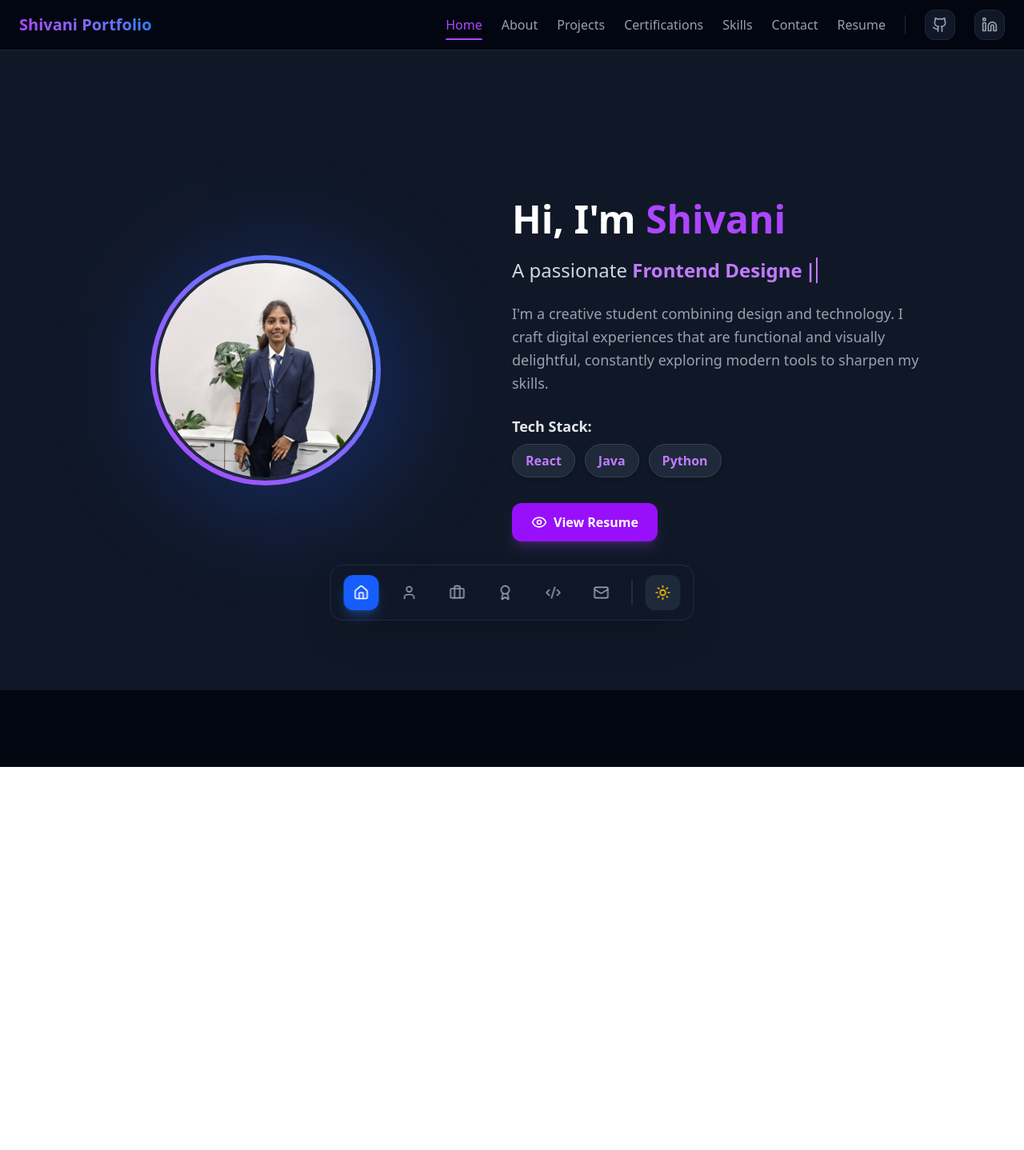
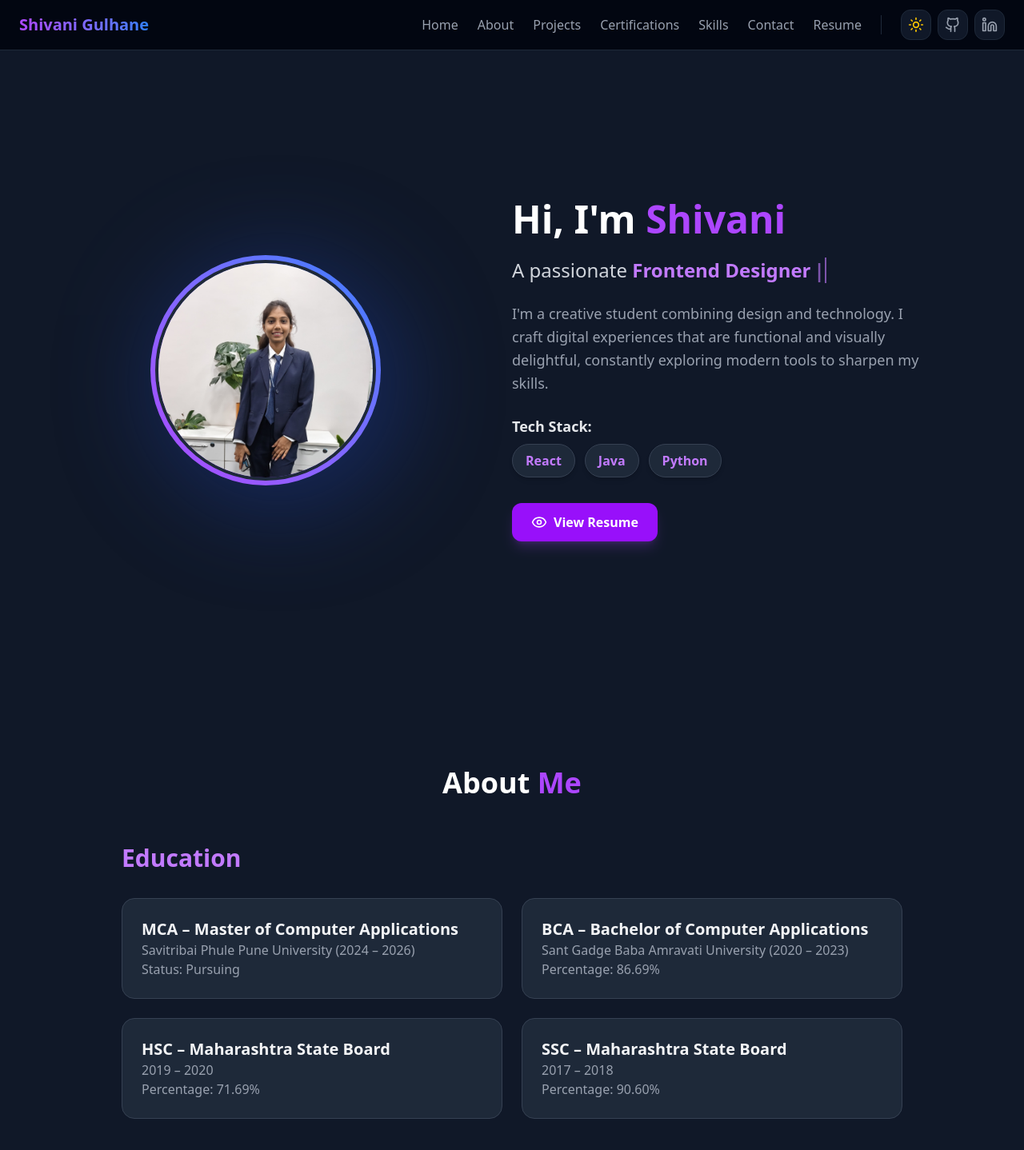
Before and after one commit to Gulhane-Shivani/Shivani-Portfolio, a React (Vite) app: page / in a window 1280 px wide. Shown: the top 1438 px of the page at 80% size. Before the commit the page ends 959 px from the top, so only its background shows below. Built offline with nearby package versions, Linux system fonts and the light colour scheme.

Commit message:
animation added in portfolio and also added scolling feature  from home to contact

```diff
--- a/package.json
+++ b/package.json
@@ -11,6 +11,8 @@
   },
   "dependencies": {
     "@tailwindcss/vite": "^4.1.17",
+    "framer-motion": "^12.35.1",
+    "lenis": "^1.3.18",
     "lucide-react": "^0.564.0",
     "react": "^19.1.1",
     "react-dom": "^19.1.1",
--- a/src/App.jsx
+++ b/src/App.jsx
@@ -1,6 +1,5 @@
 import { useState, useEffect } from "react";
-import { Routes, Route } from "react-router-dom";
-import FloatingDock from "./components/FloatingDock";
+import { Routes, Route, useLocation } from "react-router-dom";
 import Navbar from "./components/Navbar";
 import Home from "./pages/Home";
 import About from "./pages/About";
@@ -9,9 +8,51 @@ import Certifications from "./pages/Certifications";
 import Skills from "./pages/Skills";
 import Contact from "./pages/Contact";
 import Resume from "./pages/Resume";
+import Lenis from "lenis";
 
 export default function App() {
   const [darkMode, setDarkMode] = useState(true); // Default to dark mode as per reference
+  const location = useLocation();
+
+  useEffect(() => {
+    // Initialize Lenis
+    const lenis = new Lenis({
+      duration: 1.2,
+      easing: (t) => Math.min(1, 1.001 - Math.pow(2, -10 * t)),
+      orientation: 'vertical',
+      gestureOrientation: 'vertical',
+      smoothWheel: true,
+      wheelMultiplier: 1,
+      smoothTouch: false,
+      touchMultiplier: 2,
+      infinite: false,
+    });
+
+    let rafId;
+
+    function raf(time) {
+      lenis.raf(time);
+      rafId = requestAnimationFrame(raf);
+    }
+
+    rafId = requestAnimationFrame(raf);
+
+    // Make lenis available globally for easy scrolling from Navbar
+    window.lenis = lenis;
+
+    return () => {
+      cancelAnimationFrame(rafId);
+      lenis.destroy();
+      delete window.lenis;
+    };
+  }, []);
+
+  // Reset scroll on route change
+  useEffect(() => {
+    if (!location.hash) {
+      window.scrollTo(0, 0);
+    }
+  }, [location.pathname]);
 
   useEffect(() => {
     if (darkMode) {
@@ -25,20 +66,22 @@ export default function App() {
 
   return (
     <div className={`flex flex-col min-h-screen transition-colors duration-300 ${darkMode ? 'dark bg-gray-950 text-white' : 'bg-white text-gray-900'}`}>
-      <Navbar darkMode={darkMode} />
-      <main className="flex-grow pb-24"> {/* Added padding bottom for floating dock */}
+      <Navbar darkMode={darkMode} toggleTheme={toggleTheme} />
+      <main className="flex-grow">
         <Routes>
-          <Route path="/" element={<Home darkMode={darkMode} />} />
-          <Route path="/about" element={<About darkMode={darkMode} />} />
-          <Route path="/projects" element={<Projects darkMode={darkMode} />} />
-          <Route path="/certifications" element={<Certifications darkMode={darkMode} />} />
-          <Route path="/skills" element={<Skills darkMode={darkMode} />} />
-          <Route path="/contact" element={<Contact darkMode={darkMode} />} />
+          <Route path="/" element={
+            <div className="flex flex-col">
+              <Home darkMode={darkMode} />
+              <About darkMode={darkMode} />
+              <Projects darkMode={darkMode} />
+              <Certifications darkMode={darkMode} />
+              <Skills darkMode={darkMode} />
+              <Contact darkMode={darkMode} />
+            </div>
+          } />
           <Route path="/resume" element={<Resume darkMode={darkMode} />} />
         </Routes>
       </main>
-
-      <FloatingDock darkMode={darkMode} toggleTheme={toggleTheme} />
     </div>
   );
 }
--- /dev/null
+++ b/src/components/FadeIn.jsx
@@ -0,0 +1,23 @@
+import { motion } from "framer-motion";
+
+export default function FadeIn({ children, delay = 0, direction = "up", className = "" }) {
+    const directions = {
+        up: { y: 40, x: 0 },
+        down: { y: -40, x: 0 },
+        left: { x: 40, y: 0 },
+        right: { x: -40, y: 0 },
+        none: { x: 0, y: 0 }
+    };
+
+    return (
+        <motion.div
+            initial={{ opacity: 0, ...directions[direction] }}
+            whileInView={{ opacity: 1, x: 0, y: 0 }}
+            viewport={{ once: true, margin: "-100px" }}
+            transition={{ duration: 0.7, delay, ease: [0.25, 0.46, 0.45, 0.94] }}
+            className={className}
+        >
+            {children}
+        </motion.div>
+    );
+}
--- a/src/components/Navbar.jsx
+++ b/src/components/Navbar.jsx
@@ -1,22 +1,40 @@
-import { Link, useLocation } from "react-router-dom";
-import { Github, Menu, X, Linkedin } from "lucide-react";
+import { Link, useLocation, useNavigate } from "react-router-dom";
+import { Github, Menu, X, Linkedin, Sun, Moon } from "lucide-react";
 import { useState } from "react";
 
-export default function Navbar({ darkMode }) {
+export default function Navbar({ darkMode, toggleTheme }) {
   const [isOpen, setIsOpen] = useState(false);
   const location = useLocation();
+  const navigate = useNavigate();
 
   const navLinks = [
-    { name: "Home", path: "/" },
-    { name: "About", path: "/about" },
-    { name: "Projects", path: "/projects" },
-    { name: "Certifications", path: "/certifications" },
-    { name: "Skills", path: "/skills" },
-    { name: "Contact", path: "/contact" },
+    { name: "Home", path: "/#home" },
+    { name: "About", path: "/#about" },
+    { name: "Projects", path: "/#projects" },
+    { name: "Certifications", path: "/#certifications" },
+    { name: "Skills", path: "/#skills" },
+    { name: "Contact", path: "/#contact" },
     { name: "Resume", path: "/resume" },
   ];
 
   const isActive = (path) => location.pathname === path;
+
+  const handleScroll = (e, path) => {
+    if (path.startsWith("/#")) {
+      e.preventDefault();
+      const targetId = path.substring(2); // extracts 'home', 'about', etc.
+
+      if (location.pathname !== "/") {
+        navigate("/");
+        setTimeout(() => {
+          window.lenis?.scrollTo(`#${targetId}`, { offset: -80 });
+        }, 100);
+      } else {
+        window.lenis?.scrollTo(`#${targetId}`, { offset: -80 });
+      }
+      setIsOpen(false);
+    }
+  };
 
   return (
     <nav className={`sticky top-0 z-50 transition-all duration-300 backdrop-blur-md border-b ${darkMode
@@ -26,7 +44,7 @@ export default function Navbar({ darkMode }) {
       <div className="container mx-auto px-6 py-3 flex justify-between items-center">
         {/* Brand */}
         <Link to="/" className="text-xl font-bold bg-gradient-to-r from-purple-500 to-blue-500 bg-clip-text text-transparent hover:scale-105 transition-transform">
-          Shivani Portfolio
+          Shivani Gulhane
         </Link>
 
         {/* Desktop Nav */}
@@ -39,16 +57,22 @@ export default function Navbar({ darkMode }) {
                     href={link.path}
                     target="_blank"
                     rel="noopener noreferrer"
-                    className={`py-1 transition-colors hover:text-purple-500 ${darkMode ? "text-gray-400" : "text-gray-600"
-                      }`}
+                    className={`py-1 transition-colors hover:text-purple-500 ${darkMode ? "text-gray-400" : "text-gray-600"}`}
+                  >
+                    {link.name}
+                  </a>
+                ) : link.path.startsWith("/#") ? (
+                  <a
+                    href={link.path}
+                    onClick={(e) => handleScroll(e, link.path)}
+                    className={`relative cursor-pointer py-1 transition-colors hover:text-purple-500 ${darkMode ? "text-gray-400" : "text-gray-600"}`}
                   >
                     {link.name}
                   </a>
                 ) : (
                   <Link
                     to={link.path}
-                    className={`relative py-1 transition-colors hover:text-purple-500 ${isActive(link.path) ? "text-purple-500" : (darkMode ? "text-gray-400" : "text-gray-600")
-                      }`}
+                    className={`relative py-1 transition-colors hover:text-purple-500 ${isActive(link.path) ? "text-purple-500" : (darkMode ? "text-gray-400" : "text-gray-600")}`}
                   >
                     {link.name}
                     {isActive(link.path) && (
@@ -61,6 +85,18 @@ export default function Navbar({ darkMode }) {
           </ul>
 
           <div className={`w-px h-6 ${darkMode ? "bg-gray-800" : "bg-gray-200"}`}></div>
+
+          <div className="flex items-center gap-2">
+            <button
+              onClick={toggleTheme}
+              className={`p-2 rounded-xl transition-all duration-300 hover:scale-110 ${darkMode
+                ? "bg-gray-900 text-yellow-400 hover:text-yellow-300 border border-gray-800 hover:border-gray-700"
+                : "bg-gray-50 text-gray-600 hover:text-purple-600 border border-gray-200 hover:border-gray-300"
+                }`}
+              title={darkMode ? "Switch to Light Mode" : "Switch to Dark Mode"}
+            >
+              {darkMode ? <Sun size={20} /> : <Moon size={20} />}
+            </button>
 
             <a
               href="https://github.com/Gulhane-Shivani"
@@ -87,15 +123,26 @@ export default function Navbar({ darkMode }) {
               <Linkedin size={20} />
             </a>
           </div>
+        </div>
 
-        {/* Mobile Menu Button */}
+        {/* Mobile Nav Right side buttons */}
+        <div className="flex md:hidden items-center gap-2">
           <button
-          className={`md:hidden p-2 rounded-lg transition-colors ${darkMode ? "hover:bg-gray-800" : "hover:bg-gray-100"
+            onClick={toggleTheme}
+            className={`p-2 rounded-lg transition-colors ${darkMode ? "hover:bg-gray-800 text-yellow-400" : "hover:bg-gray-100 text-gray-600"
+              }`}
+            title={darkMode ? "Switch to Light Mode" : "Switch to Dark Mode"}
+          >
+            {darkMode ? <Sun size={20} /> : <Moon size={20} />}
+          </button>
+          <button
+            className={`p-2 rounded-lg transition-colors ${darkMode ? "hover:bg-gray-800" : "hover:bg-gray-100"
               }`}
             onClick={() => setIsOpen(!isOpen)}
           >
             {isOpen ? <X size={24} /> : <Menu size={24} />}
           </button>
+        </div>
       </div>
 
       {/* Mobile Menu */}
@@ -116,6 +163,14 @@ export default function Navbar({ darkMode }) {
                 >
                   {link.name}
                 </a>
+              ) : link.path.startsWith("/#") ? (
+                <a
+                  href={link.path}
+                  onClick={(e) => handleScroll(e, link.path)}
+                  className={`block py-2 transition-colors cursor-pointer ${darkMode ? "text-gray-400 hover:text-white" : "text-gray-600 hover:text-gray-900"}`}
+                >
+                  {link.name}
+                </a>
               ) : (
                 <Link
                   to={link.path}
@@ -129,6 +184,7 @@ export default function Navbar({ darkMode }) {
             </li>
           ))}
           <li className={`pt-4 border-t ${darkMode ? "border-gray-800" : "border-gray-100"}`}>
+            <div className="flex items-center gap-4">
               <a
                 href="https://github.com/Gulhane-Shivani"
                 target="_blank"
@@ -149,6 +205,7 @@ export default function Navbar({ darkMode }) {
                 <Linkedin size={20} />
                 <span>LinkedIn Profile</span>
               </a>
+            </div>
           </li>
         </ul>
       </div>
--- a/src/pages/About.jsx
+++ b/src/pages/About.jsx
@@ -1,3 +1,5 @@
+import FadeIn from "../components/FadeIn";
+
 export default function About({ darkMode }) {
   return (
     <section
@@ -6,31 +8,23 @@ export default function About({ darkMode }) {
     >
       <div className="container mx-auto px-6 max-w-5xl">
         {/* Heading */}
+        <FadeIn direction="up">
           <h2 className={`text-4xl font-extrabold text-center mb-14 ${darkMode ? 'text-white' : 'text-gray-800'}`}>
             About <span className="text-purple-500">Me</span>
           </h2>
-
-        {/* Basic Info
-        <div className="text-center mb-16">
-          <h3 className="text-2xl font-semibold text-gray-800">
-            Shivani Gulhane
-          </h3>
-          <p className="text-gray-600 mt-2">
-            Enthusiastic Computer Science Student | Pune, India
-          </p>
-          <p className="text-gray-600 mt-1">
-            📧 shivanigulhane2002@gmail.com | 📞 +91 7719030069
-          </p>
-        </div> */}
+        </FadeIn>
 
         {/* Education Section */}
         <div className="mb-20">
+          <FadeIn direction="up">
             <h3 className={`text-3xl font-bold mb-8 ${darkMode ? 'text-purple-400' : 'text-purple-700'}`}>
               Education
             </h3>
+          </FadeIn>
 
           <div className="grid grid-cols-1 md:grid-cols-2 gap-6">
-            <div className={`${darkMode ? 'bg-gray-800 border-gray-700 hover:bg-gray-750' : 'bg-white shadow-md'} p-6 rounded-2xl border transition-all duration-300`}>
+            <FadeIn delay={0.1} direction="up" className="h-full">
+              <div className={`${darkMode ? 'bg-gray-800 border-gray-700 hover:bg-gray-750' : 'bg-white shadow-md'} p-6 rounded-2xl border transition-all duration-300 h-full`}>
                 <h4 className={`text-xl font-semibold ${darkMode ? 'text-gray-100' : 'text-gray-800'}`}>
                   MCA – Master of Computer Applications
                 </h4>
@@ -39,8 +33,10 @@ export default function About({ darkMode }) {
                 </p>
                 <p className={`${darkMode ? 'text-gray-400' : 'text-gray-600'}`}>Status: Pursuing</p>
               </div>
+            </FadeIn>
 
-            <div className={`${darkMode ? 'bg-gray-800 border-gray-700 hover:bg-gray-750' : 'bg-white shadow-md'} p-6 rounded-2xl border transition-all duration-300`}>
+            <FadeIn delay={0.2} direction="up" className="h-full">
+              <div className={`${darkMode ? 'bg-gray-800 border-gray-700 hover:bg-gray-750' : 'bg-white shadow-md'} p-6 rounded-2xl border transition-all duration-300 h-full`}>
                 <h4 className={`text-xl font-semibold ${darkMode ? 'text-gray-100' : 'text-gray-800'}`}>
                   BCA – Bachelor of Computer Applications
                 </h4>
@@ -49,33 +45,41 @@ export default function About({ darkMode }) {
                 </p>
                 <p className={`${darkMode ? 'text-gray-400' : 'text-gray-600'}`}>Percentage: 86.69%</p>
               </div>
+            </FadeIn>
 
-            <div className={`${darkMode ? 'bg-gray-800 border-gray-700 hover:bg-gray-750' : 'bg-white shadow-md'} p-6 rounded-2xl border transition-all duration-300`}>
+            <FadeIn delay={0.3} direction="up" className="h-full">
+              <div className={`${darkMode ? 'bg-gray-800 border-gray-700 hover:bg-gray-750' : 'bg-white shadow-md'} p-6 rounded-2xl border transition-all duration-300 h-full`}>
                 <h4 className={`text-xl font-semibold ${darkMode ? 'text-gray-100' : 'text-gray-800'}`}>
                   HSC – Maharashtra State Board
                 </h4>
                 <p className={`${darkMode ? 'text-gray-400' : 'text-gray-600'}`}>2019 – 2020</p>
                 <p className={`${darkMode ? 'text-gray-400' : 'text-gray-600'}`}>Percentage: 71.69%</p>
               </div>
+            </FadeIn>
 
-            <div className={`${darkMode ? 'bg-gray-800 border-gray-700 hover:bg-gray-750' : 'bg-white shadow-md'} p-6 rounded-2xl border transition-all duration-300`}>
+            <FadeIn delay={0.4} direction="up" className="h-full">
+              <div className={`${darkMode ? 'bg-gray-800 border-gray-700 hover:bg-gray-750' : 'bg-white shadow-md'} p-6 rounded-2xl border transition-all duration-300 h-full`}>
                 <h4 className={`text-xl font-semibold ${darkMode ? 'text-gray-100' : 'text-gray-800'}`}>
                   SSC – Maharashtra State Board
                 </h4>
                 <p className={`${darkMode ? 'text-gray-400' : 'text-gray-600'}`}>2017 – 2018</p>
                 <p className={`${darkMode ? 'text-gray-400' : 'text-gray-600'}`}>Percentage: 90.60%</p>
               </div>
+            </FadeIn>
           </div>
         </div>
 
         {/* Experience Section */}
         <div>
+          <FadeIn direction="up">
             <h3 className={`text-3xl font-bold mb-8 ${darkMode ? 'text-purple-400' : 'text-purple-700'}`}>
               Experience
             </h3>
+          </FadeIn>
 
           <div className="grid grid-cols-1 md:grid-cols-2 gap-6">
-            <div className={`${darkMode ? 'bg-gray-800 border-gray-700' : 'bg-white shadow-md'} p-6 rounded-2xl border transition-all duration-300`}>
+            <FadeIn delay={0.1} direction="up" className="h-full">
+              <div className={`${darkMode ? 'bg-gray-800 border-gray-700' : 'bg-white shadow-md'} p-6 rounded-2xl border transition-all duration-300 h-full`}>
                 <h4 className={`text-xl font-semibold ${darkMode ? 'text-gray-100' : 'text-gray-800'}`}>
                   ERP Development Intern
                 </h4>
@@ -97,8 +101,10 @@ export default function About({ darkMode }) {
                   </li>
                 </ul>
               </div>
+            </FadeIn>
 
-            <div className={`${darkMode ? 'bg-gray-800 border-gray-700' : 'bg-white shadow-md'} p-6 rounded-2xl border transition-all duration-300`}>
+            <FadeIn delay={0.2} direction="up" className="h-full">
+              <div className={`${darkMode ? 'bg-gray-800 border-gray-700' : 'bg-white shadow-md'} p-6 rounded-2xl border transition-all duration-300 h-full`}>
                 <h4 className={`text-xl font-semibold ${darkMode ? 'text-gray-100' : 'text-gray-800'}`}>
                   Full Stack Developer Intern
                 </h4>
@@ -114,6 +120,7 @@ export default function About({ darkMode }) {
                   </li>
                 </ul>
               </div>
+            </FadeIn>
           </div>
         </div>
       </div>
--- a/src/pages/Home.jsx
+++ b/src/pages/Home.jsx
@@ -2,6 +2,7 @@ import { useEffect, useState } from "react";
 import { Link } from "react-router-dom";
 import { Eye, Download } from "lucide-react";
 import "../styles/global.css"; // Make sure this is included
+import FadeIn from "../components/FadeIn";
 
 export default function Home({ darkMode }) {
   const titles = [
@@ -51,7 +52,7 @@ export default function Home({ darkMode }) {
     >
       {/* Profile Image Section */}
       <div className="md:w-1/2 flex justify-center mb-8 md:mb-0">
-        <div className="relative group">
+        <FadeIn direction="right" delay={0.2} className="relative group">
           {/* Glowing Background */}
           <div className={`absolute inset-0 blur-[60px] rounded-full opacity-50 w-80 h-80 mx-auto animate-pulse ${darkMode ? 'bg-blue-900' : 'bg-gradient-to-r from-purple-400 via-pink-400 to-blue-400'}`}></div>
 
@@ -64,18 +65,21 @@ export default function Home({ darkMode }) {
               style={{ objectFit: "cover" }}
             />
           </div>
-        </div>
+        </FadeIn>
       </div>
 
       {/* Text Section */}
       <div className="md:w-1/2 flex flex-col items-center md:items-start text-center md:text-left space-y-6">
 
         {/* Main Heading */}
+        <FadeIn direction="up" delay={0.1}>
           <h2 className={`text-4xl sm:text-5xl font-extrabold transition-colors duration-300 ${darkMode ? 'text-white' : 'text-gray-800'}`}>
             Hi, I'm <span className="text-purple-500">Shivani</span>
           </h2>
+        </FadeIn>
 
         {/* Typewriter Subtitle */}
+        <FadeIn direction="up" delay={0.2}>
           <p className={`text-xl sm:text-2xl font-medium transition-colors duration-300 ${darkMode ? 'text-gray-300' : 'text-gray-700'}`}>
             A passionate{" "}
             <span className="text-purple-400 font-bold">
@@ -83,17 +87,20 @@ export default function Home({ darkMode }) {
               <span className={`border-r-2 ${darkMode ? 'border-purple-400' : 'border-purple-700'} ml-1 animate-cursor`}>|</span>
             </span>
           </p>
+        </FadeIn>
 
         {/* Profile Description */}
+        <FadeIn direction="up" delay={0.3}>
           <p className={`max-w-lg leading-relaxed text-lg transition-colors duration-300 ${darkMode ? 'text-gray-400' : 'text-gray-600'}`}>
             I'm a creative student combining design and technology. I craft digital experiences that are functional and visually delightful, constantly exploring modern tools to sharpen my skills.
           </p>
+        </FadeIn>
 
         {/* Skills Section */}
-        <div className="flex flex-col items-center md:items-start space-y-2">
+        <FadeIn direction="up" delay={0.4} className="flex flex-col items-center md:items-start space-y-2">
           <h3 className={`text-lg font-semibold transition-colors duration-300 ${darkMode ? 'text-gray-200' : 'text-gray-800'}`}>Tech Stack:</h3>
           <div className="flex flex-wrap gap-3 justify-center md:justify-start">
-            {["React", "Java", "Python"].map((skill) => (
+            {["React", "Java", "Python"].map((skill, i) => (
               <span
                 key={skill}
                 className={`px-4 py-2 font-semibold rounded-full shadow-md border transition-colors ${darkMode ? 'bg-gray-800 text-purple-400 border-gray-700 hover:bg-gray-700' : 'bg-white text-purple-700 border-purple-100 hover:bg-purple-50'}`}
@@ -102,10 +109,10 @@ export default function Home({ darkMode }) {
               </span>
             ))}
           </div>
-        </div>
+        </FadeIn>
 
         {/* Resume Buttons */}
-        <div className="flex flex-wrap gap-4 justify-center md:justify-start pt-2">
+        <FadeIn direction="up" delay={0.5} className="flex flex-wrap gap-4 justify-center md:justify-start pt-2">
           <Link
             to="/resume"
             className="flex items-center gap-2 px-6 py-3 font-bold rounded-xl bg-purple-600 text-white hover:bg-purple-700 transition-all transform hover:scale-105 shadow-lg shadow-purple-500/20"
@@ -113,7 +120,7 @@ export default function Home({ darkMode }) {
             <Eye size={20} />
             View Resume
           </Link>
-        </div>
+        </FadeIn>
 
       </div>
     </section>
```
Also changed, not shown: src/pages/Certifications.jsx (+10 -5 lines), src/pages/Contact.jsx (+5 -4 lines), src/pages/Projects.jsx (+10 -5 lines), src/pages/Skills.jsx (+9 -4 lines), src/styles/global.css (+22 -0 lines), 1 other file (tests, documents, lock files or other folders). Lines whose indentation alone changed are shown as unchanged.
